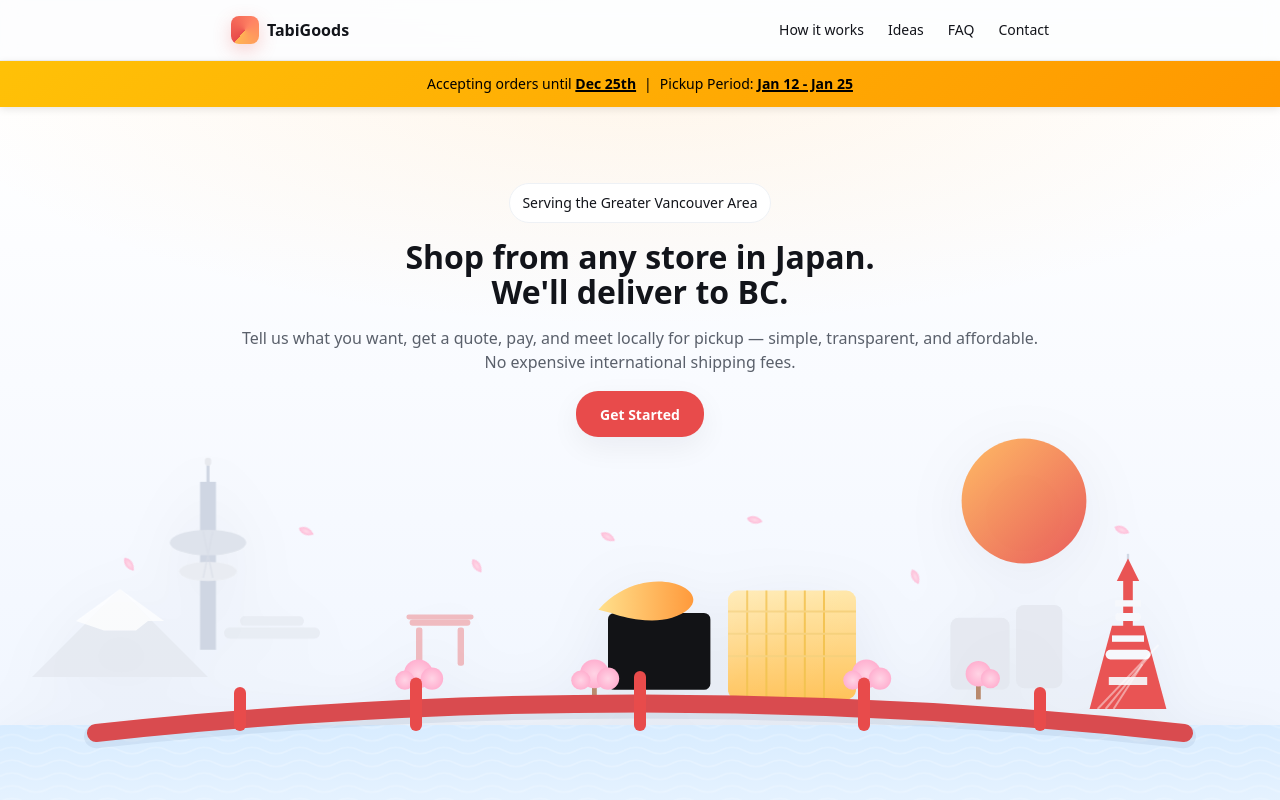
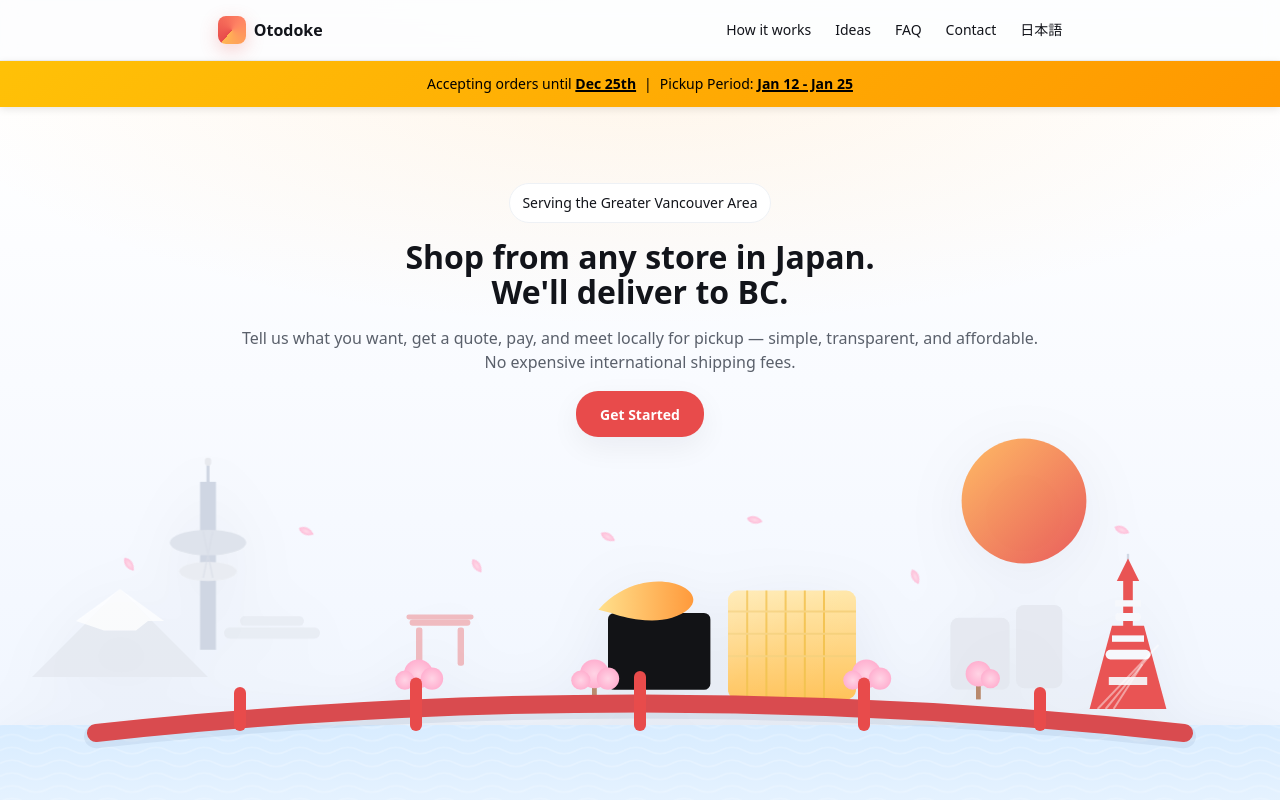
Before and after one commit to Alfrey-Chan/shoppa, a React (Vite) app in the folder shoppa/Shoppa/: page / in a window 1280 px wide. Shown: the top 800 px of the page. Built offline with nearby package versions, Linux system fonts and the light colour scheme.

Commit message:
Rename branding and add stylings to header links

```diff
--- a/shoppa/Shoppa/src/components/Header/Header.module.css
+++ b/shoppa/Shoppa/src/components/Header/Header.module.css
@@ -1,7 +1,7 @@
 .header {
 	/* position: sticky; */
 	top: 0;
-	z-index: var(--z-sticky);
+	z-index: var(--z-tooltip);
 	backdrop-filter: blur(10px);
 	background: rgba(255, 255, 255, 0.85);
 	border-bottom: 1px solid var(--border);
@@ -73,7 +73,7 @@
 }
 
 .links li {
-    font-size: var(--font-size-sm);
+	font-size: var(--font-size-sm);
 }
 
 /* Mobile: show when hamburger menu is active */
@@ -81,17 +81,26 @@
 	display: flex;
 }
 
-.links > :last-child {
-	display: none;
+.links a {
+	position: relative;
+	padding-bottom: 4px;
 }
 
-/* .languageDropDown {
-	list-style: none;
-	display: flex;
-	flex-direction: column;
-	align-items: center;
-	gap: var(--space-sm);
-} */
+.links a::after {
+	content: "";
+	position: absolute;
+	height: 2px;
+	background: currentColor;
+	bottom: -2px;
+	left: 50%;
+	width: 0;
+	transform: translateX(-50%);
+	transition: width 0.3s ease;
+}
+
+.links a:hover::after {
+	width: 100%;
+}
 
 @media (min-width: 768px) {
 	.links {
--- a/shoppa/Shoppa/src/components/Header/Header.tsx
+++ b/shoppa/Shoppa/src/components/Header/Header.tsx
@@ -17,7 +17,7 @@ const Header = () => {
 				{/* Logo */}
 				<Link to={`/${currentLang}`} className={styles.logo}>
 					<span className={styles.logoMark}></span>
-					<span className={styles.logoText}>TabiGoods</span>
+					<span className={styles.logoText}>Otodoke</span>
 				</Link>
 
 				{/* Navigation links */}
@@ -36,13 +36,11 @@ const Header = () => {
 					</li>
 					<li>
 						{/* Language toggle */}
-						<div className="language-toggle">
-							<button className="language-btn">{currentLang === 'jp' ? '日本語' : 'English'}</button>
-							<ul className={styles.languageDropDown}>
-								<li><Link to="/en">English</Link></li>
-								<li><Link to="/jp">日本語</Link></li>
-							</ul>
-						</div>
+						{currentLang === "jp" ? (
+							<Link to="/en">English</Link>
+						) : (
+							<Link to="/jp">日本語</Link>
+						)}
 					</li>
 				</ul>
 
--- a/shoppa/Shoppa/src/locales/en.json
+++ b/shoppa/Shoppa/src/locales/en.json
@@ -18,7 +18,7 @@
 		"contact": "Contact"
 	},
 	"footer": {
-    "copyright": "© 2025 TabiGoods. Personal shopping service inspired by the spirit of omotenashi."
+		"copyright": "© 2025 Otodoke. Personal shopping service inspired by the spirit of omotenashi."
 	},
 	"modal": {
 		"title": "Start your request",
```
Lines whose indentation alone changed are shown as unchanged.
